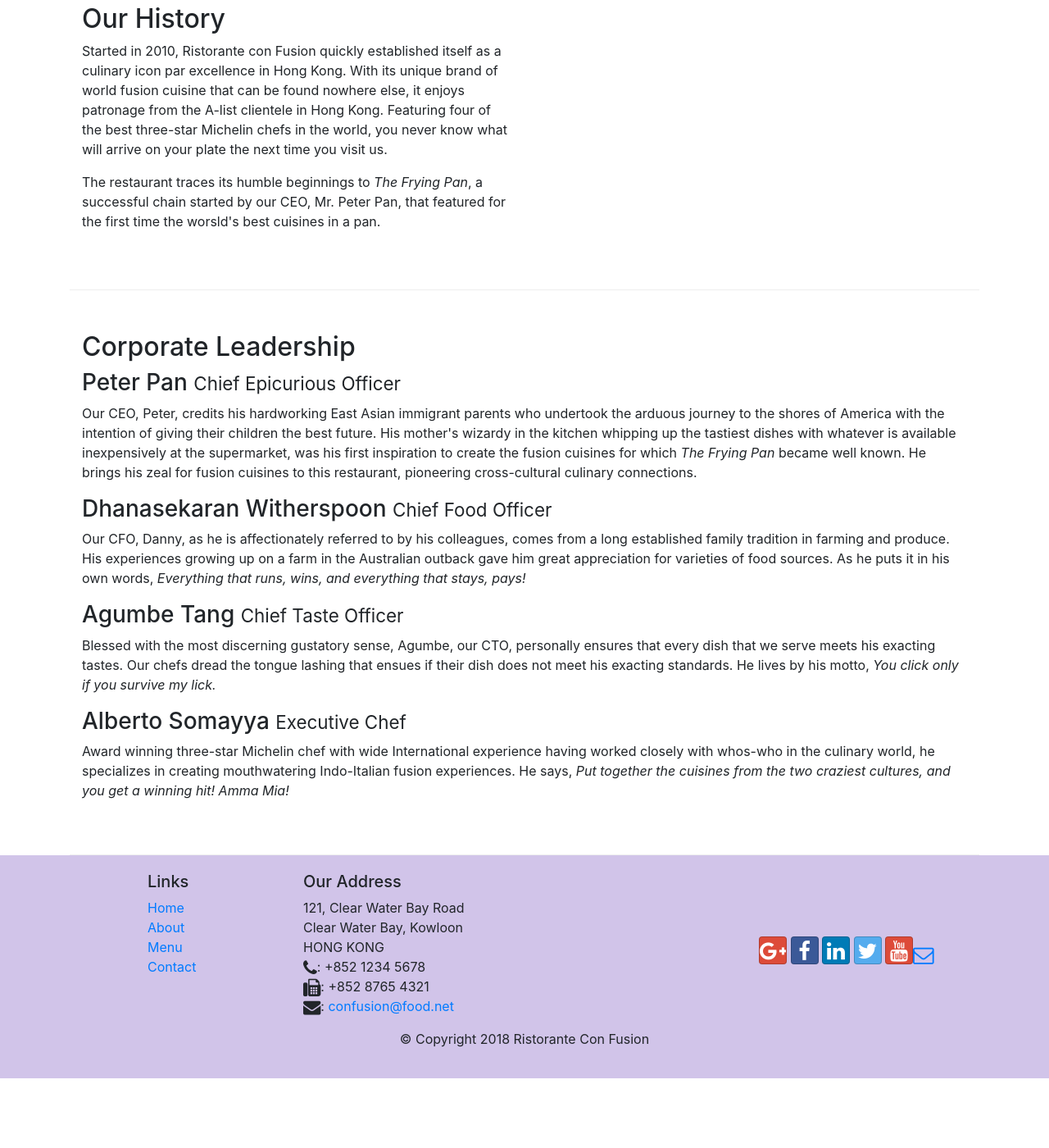
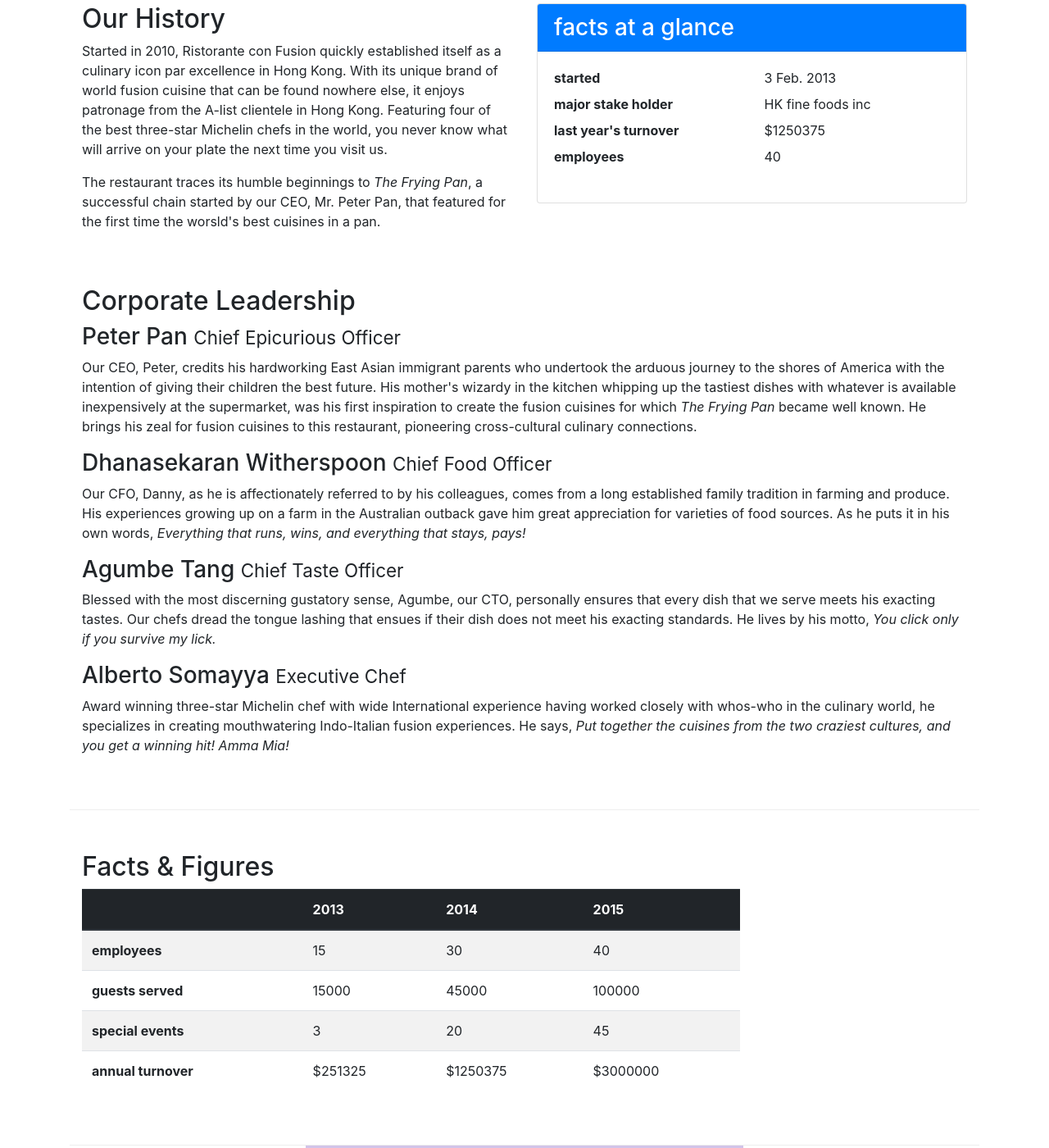
Before and after one commit to KavyaDevadiga/fullstack, a website: page aboutus.html in a window 1280 px wide. Shown: the part 511-1911 px from the top of the page at 82% size. Before the commit the page ends 1826 px from the top, so only its background shows below. Drawn offline with nearby package versions, Linux system fonts and the light colour scheme.

Commit message:
cards and tables

```diff
--- a/aboutus.html
+++ b/aboutus.html
@@ -63,8 +63,24 @@
                 <p>Started in 2010, Ristorante con Fusion quickly established itself as a culinary icon par excellence in Hong Kong. With its unique brand of world fusion cuisine that can be found nowhere else, it enjoys patronage from the A-list clientele in Hong Kong.  Featuring four of the best three-star Michelin chefs in the world, you never know what will arrive on your plate the next time you visit us.</p>
                 <p>The restaurant traces its humble beginnings to <em>The Frying Pan</em>, a successful chain started by our CEO, Mr. Peter Pan, that featured for the first time the worsld's best cuisines in a pan.</p>
             </div>
-            <div class="col-12 col-sm-6">
+            <div class="col-sm">
+                <div class="card">
+                    <h3 class="card-header bg-primary text-white">facts at a glance</h3>
+                    <div class="card-body">
+                        <dl class="row">
+                            <dt class="col-6">started</dt>
+                            <dd class="col-6">3 Feb. 2013</dd>
+                            <dt class="col-6">major stake holder</dt>
+                            <dd class="col-6">HK fine foods inc</dd>
+                            <dt class="col-6">last year's turnover</dt>
+                            <dd class="col-6">$1250375</dd>
+                            <dt class="col-6">employees</dt>
+                            <dd class="col-6">40</dd>
+                        </dl>
+                    </div>
+                </div>
             </div>
+            <div class=
         </div>
 
 
@@ -80,6 +96,52 @@
                 <h3>Alberto Somayya <small>Executive Chef</small></h3>
                 <p class="d-none d-sm-block">Award winning three-star Michelin chef with wide International experience having worked closely with whos-who in the culinary world, he specializes in creating mouthwatering Indo-Italian fusion experiences. He says, <em>Put together the cuisines from the two craziest cultures, and you get a winning hit! Amma Mia!</em></p>
             </div>
+
+       </div>
+       <div class="row row-content">
+        <div class="col-12 col-sm-9">
+         <h2>Facts &amp; Figures</h2>
+         <div class="table-responsive">
+            <table class="table table-striped">
+                <thead class="thead-dark">
+                    <tr>
+                        <th>&nbsp;</th>
+                        <th>2013</th>
+                        <th>2014</th>
+                        <th>2015</th>
+                    </tr>
+                </thead>
+                <tbody>
+                    <tr>
+                        <th>employees</th>
+                        <td>15</td>
+                        <td>30</td>
+                        <td>40</td>
+                    </tr>
+                    <tr>
+                        <th>guests served</th>
+                        <td>15000</td>
+                        <td>45000</td>
+                        <td>100000</td>
+                    </tr>
+                    <tr>
+                        <th>special events</th>
+                        <td>3</td>
+                        <td>20</td>
+                        <td>45</td>
+                    </tr>
+                    <tr>
+                        <th>annual turnover</th>
+                        <td>$251325</td>
+                        <td>$1250375</td>
+                        <td>$3000000</td>
+                    </tr>
+                </tbody>
+            </table>
+         </div>
+
+        </div>
+        <div class="col-12 col-sm-3"></div>
        </div>
 
     </div>
```
Also changed, not shown: contactus.html (+3 -3 lines).
